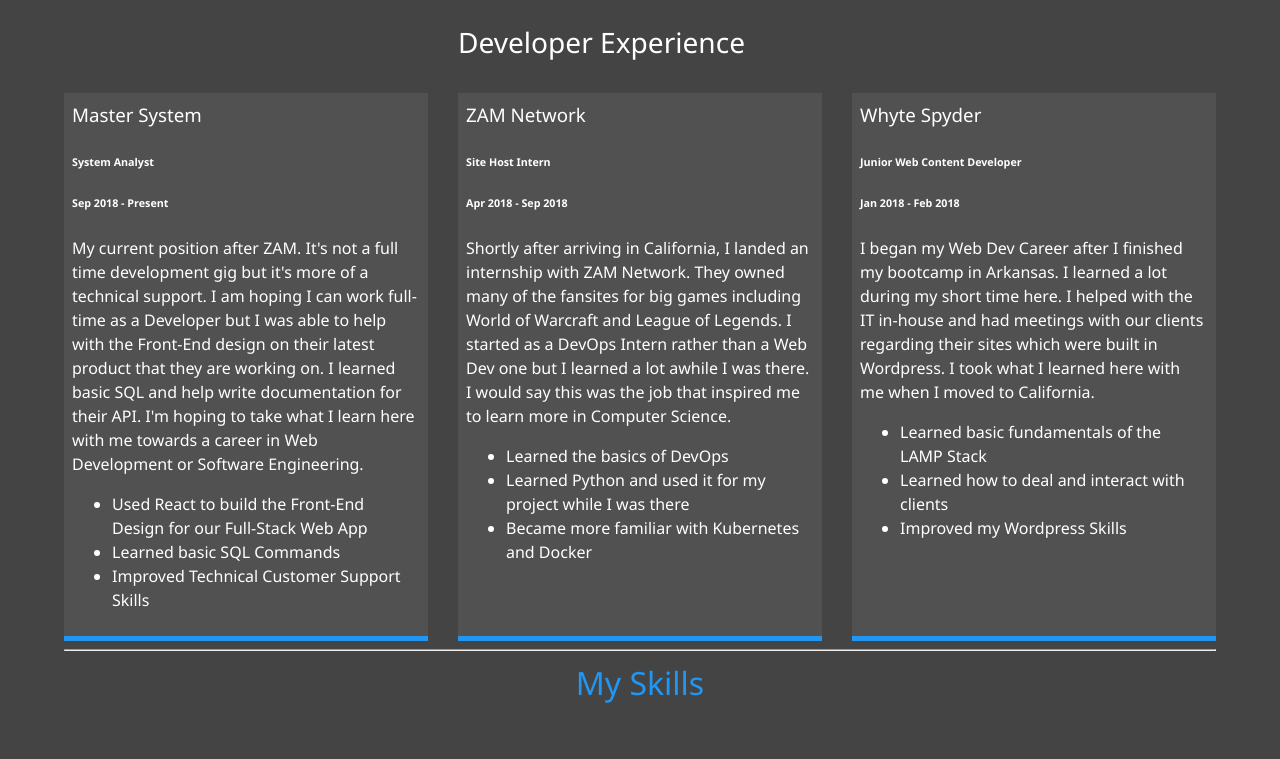
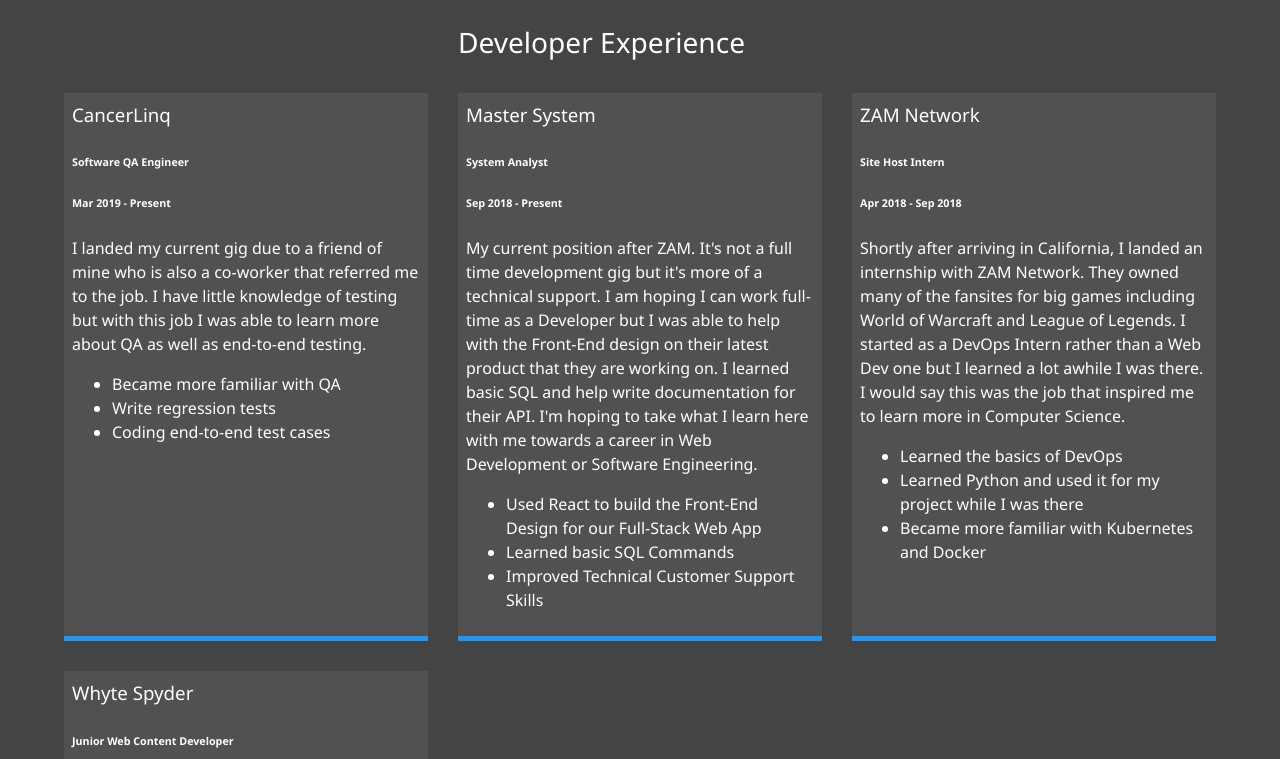
Before and after one commit to DjKniteX/portfoliov2, a website: page dist/about.html in a window 1280 px wide. Shown: the part 881-1640 px from the top of the page. Drawn offline with Linux system fonts and the light colour scheme.

Commit message:
added new job position

```diff
--- a/dist/about.html
+++ b/dist/about.html
@@ -80,6 +80,20 @@
           <h3>Developer Experience</h3>
       </div>
       <div class="job job-1">
+        <h3>CancerLinq</h3>
+        <h6>Software QA Engineer</h6>
+        <h6>Mar 2019 - Present</h6>
+        <p>I landed my current gig due to a friend of mine who is also a co-worker that referred me to the job. I have little knowledge of testing but with this job I was able
+          to learn more about QA as well as end-to-end testing.
+        </p>
+          <ul>
+          <li>Became more familiar with QA</li>
+          <li>Write regression tests</li>
+          <li>Coding end-to-end test cases</li>
+          </ul>
+      </div>
+
+      <div class="job job-2">
         <h3>Master System</h3>
         <h6>System Analyst</h6>
         <h6>Sep 2018 - Present</h6>
@@ -94,7 +108,7 @@
           </ul>
       </div>
 
-      <div class="job job-2">
+      <div class="job job-3">
         <h3>ZAM Network</h3>
         <h6>Site Host Intern</h6>
         <h6>Apr 2018 - Sep 2018 </h6>
@@ -108,7 +122,7 @@
           </ul>
       </div>
 
-      <div class="job job-3">
+      <div class="job job-4">
         <h3>Whyte Spyder</h3>
         <h6>Junior Web Content Developer</h6>
         <h6>Jan 2018 - Feb 2018</h6>
```
